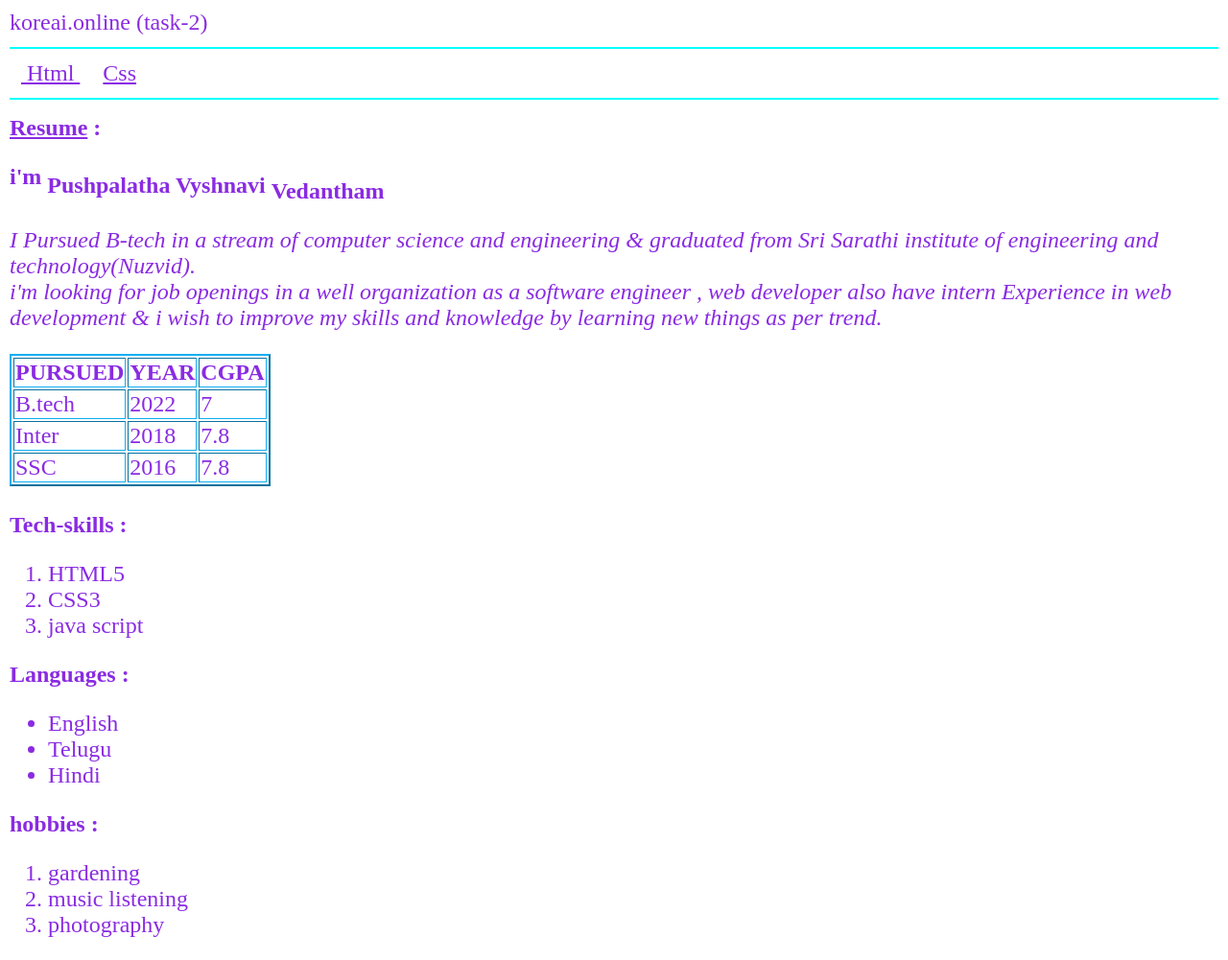
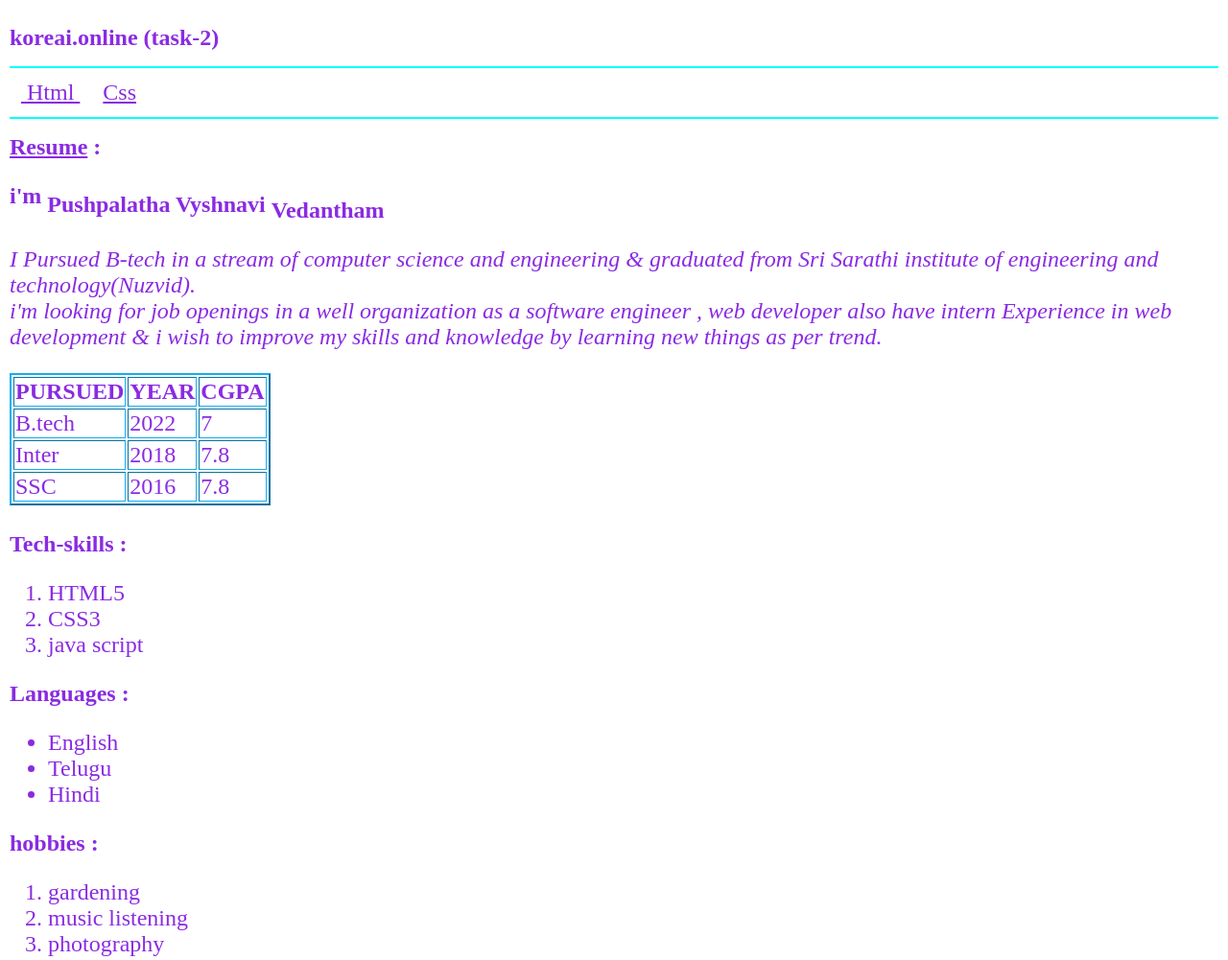
Before and after one commit to pushpalathavyshnavi-v/koreai-tasks, a plain HTML site: page css.html in a window 1280 px wide. Shown: the top 1001 px of the page at 96% size. Drawn offline with Linux system fonts and the light colour scheme.

Commit message:
Update css.html

```diff
--- a/css.html
+++ b/css.html
@@ -18,7 +18,7 @@
  <!-- type selector (hr) -->
 </head>
 <body>
-    koreai.online (task-2)
+   <h1 >koreai.online (task-2) </h1>
   <!-- css defined inside body is inline css-->
    <hr color="aqua">
     <div> &nbsp;&nbsp;<a href="index.html"> Html </a> &nbsp;&nbsp;&nbsp; <a href="css.html"> Css </a></div>
```
